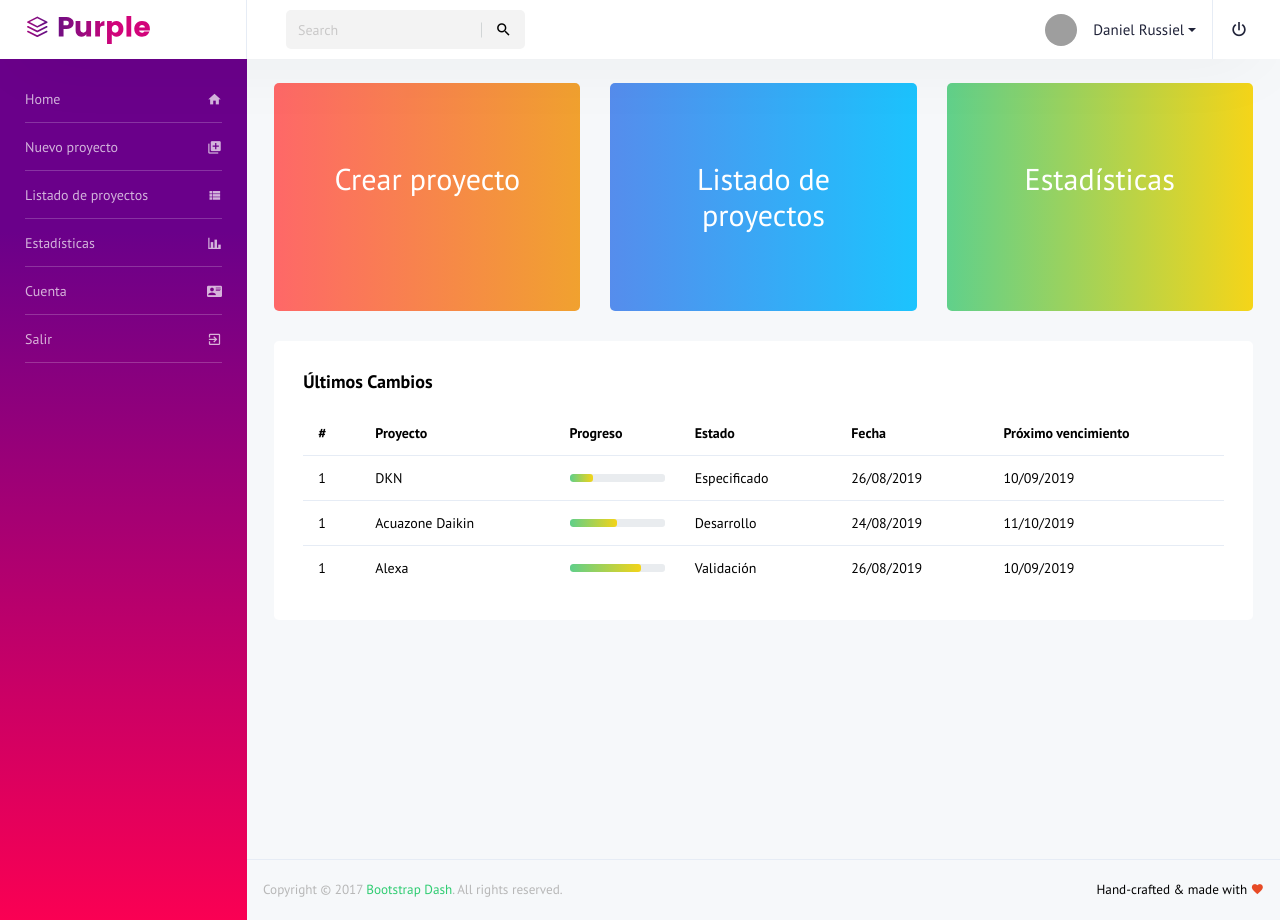
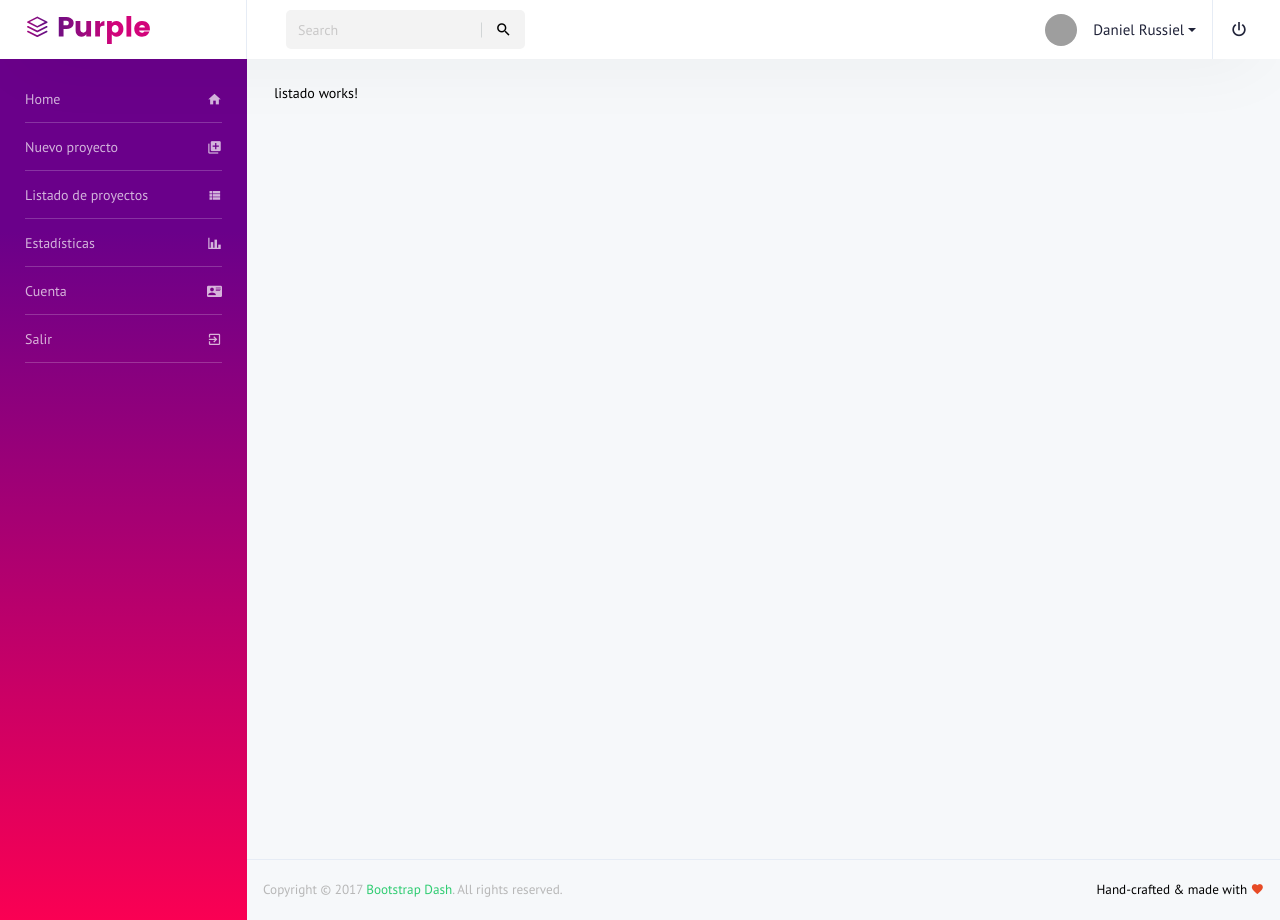
Before and after one commit to danielillofr/ProyectosAdmin, an Angular app: page /pages/pepito in a window 1280 px wide. Built offline with nearby package versions, Linux system fonts and the light colour scheme; grey boxes are pictures that could not be loaded.

Commit message:
Rutas para el login creadas

```diff
--- a/src/app/app.component.html
+++ b/src/app/app.component.html
@@ -1,34 +1 @@
-<div class="container-scroller">
-        <!-- partial:partials/_navbar.html -->
-        <nav class="navbar col-lg-12 col-12 p-0 fixed-top d-flex flex-row">
-
-        <app-header></app-header>
-        <!-- partial -->
-        </nav>
-        <div class="container-fluid page-body-wrapper">
-          <div class="row row-offcanvas row-offcanvas-right">
-            <!-- partial:partials/_sidebar.html -->
-            <nav class="sidebar sidebar-offcanvas" id="sidebar">
-                <app-sidebar></app-sidebar>
-            </nav>
-
-            <!-- partial -->
-            <div class="content-wrapper">
-            <router-outlet></router-outlet>
-
-            </div>
-            <!-- content-wrapper ends -->
-            <!-- partial:partials/_footer.html -->
-
-            <footer class="footer">
-              <div class="d-sm-flex justify-content-center justify-content-sm-between">
-                <span class="text-muted text-center text-sm-left d-block d-sm-inline-block">Copyright © 2017 <a href="https://www.bootstrapdash.com/" target="_blank">Bootstrap Dash</a>. All rights reserved.</span>
-                <span class="float-none float-sm-right d-block mt-1 mt-sm-0 text-center">Hand-crafted & made with <i class="mdi mdi-heart text-danger"></i></span>
-              </div>
-            </footer>
-            <!-- partial -->
-          </div>
-          <!-- row-offcanvas ends -->
-        </div>
-        <!-- page-body-wrapper ends -->
-      </div>
+<router-outlet></router-outlet>
--- /dev/null
+++ b/src/app/components/login/login.component.html
@@ -0,0 +1 @@
+<p>login works!</p>
--- /dev/null
+++ b/src/app/components/login/login.component.ts
@@ -0,0 +1,15 @@
+import { Component, OnInit } from '@angular/core';
+
+@Component({
+  selector: 'app-login',
+  templateUrl: './login.component.html',
+  styleUrls: ['./login.component.css']
+})
+export class LoginComponent implements OnInit {
+
+  constructor() { }
+
+  ngOnInit() {
+  }
+
+}
--- /dev/null
+++ b/src/app/components/logueado/logueado.component.html
@@ -0,0 +1,34 @@
+<div class="container-scroller">
+        <!-- partial:partials/_navbar.html -->
+        <nav class="navbar col-lg-12 col-12 p-0 fixed-top d-flex flex-row">
+
+        <app-header></app-header>
+        <!-- partial -->
+        </nav>
+        <div class="container-fluid page-body-wrapper">
+          <div class="row row-offcanvas row-offcanvas-right">
+            <!-- partial:partials/_sidebar.html -->
+            <nav class="sidebar sidebar-offcanvas" id="sidebar">
+                <app-sidebar></app-sidebar>
+            </nav>
+
+            <!-- partial -->
+            <div class="content-wrapper">
+            <router-outlet></router-outlet>
+
+            </div>
+            <!-- content-wrapper ends -->
+            <!-- partial:partials/_footer.html -->
+
+            <footer class="footer">
+              <div class="d-sm-flex justify-content-center justify-content-sm-between">
+                <span class="text-muted text-center text-sm-left d-block d-sm-inline-block">Copyright © 2017 <a href="https://www.bootstrapdash.com/" target="_blank">Bootstrap Dash</a>. All rights reserved.</span>
+                <span class="float-none float-sm-right d-block mt-1 mt-sm-0 text-center">Hand-crafted & made with <i class="mdi mdi-heart text-danger"></i></span>
+              </div>
+            </footer>
+            <!-- partial -->
+          </div>
+          <!-- row-offcanvas ends -->
+        </div>
+        <!-- page-body-wrapper ends -->
+      </div>
--- /dev/null
+++ b/src/app/components/logueado/logueado.component.ts
@@ -0,0 +1,15 @@
+import { Component, OnInit } from '@angular/core';
+
+@Component({
+  selector: 'app-logueado',
+  templateUrl: './logueado.component.html',
+  styles: []
+})
+export class LogueadoComponent implements OnInit {
+
+  constructor() { }
+
+  ngOnInit() {
+  }
+
+}
--- /dev/null
+++ b/src/app/components/pages/listado/listado.component.html
@@ -0,0 +1 @@
+<p>listado works!</p>
--- /dev/null
+++ b/src/app/components/pages/listado/listado.component.ts
@@ -0,0 +1,15 @@
+import { Component, OnInit } from '@angular/core';
+
+@Component({
+  selector: 'app-listado',
+  templateUrl: './listado.component.html',
+  styles: []
+})
+export class ListadoComponent implements OnInit {
+
+  constructor() { }
+
+  ngOnInit() {
+  }
+
+}
```
Also changed, not shown: src/app/app.module.ts (+7 -1 lines), src/app/app.routes.ts (+22 -2 lines), src/app/components/login/login.component.css (added).
